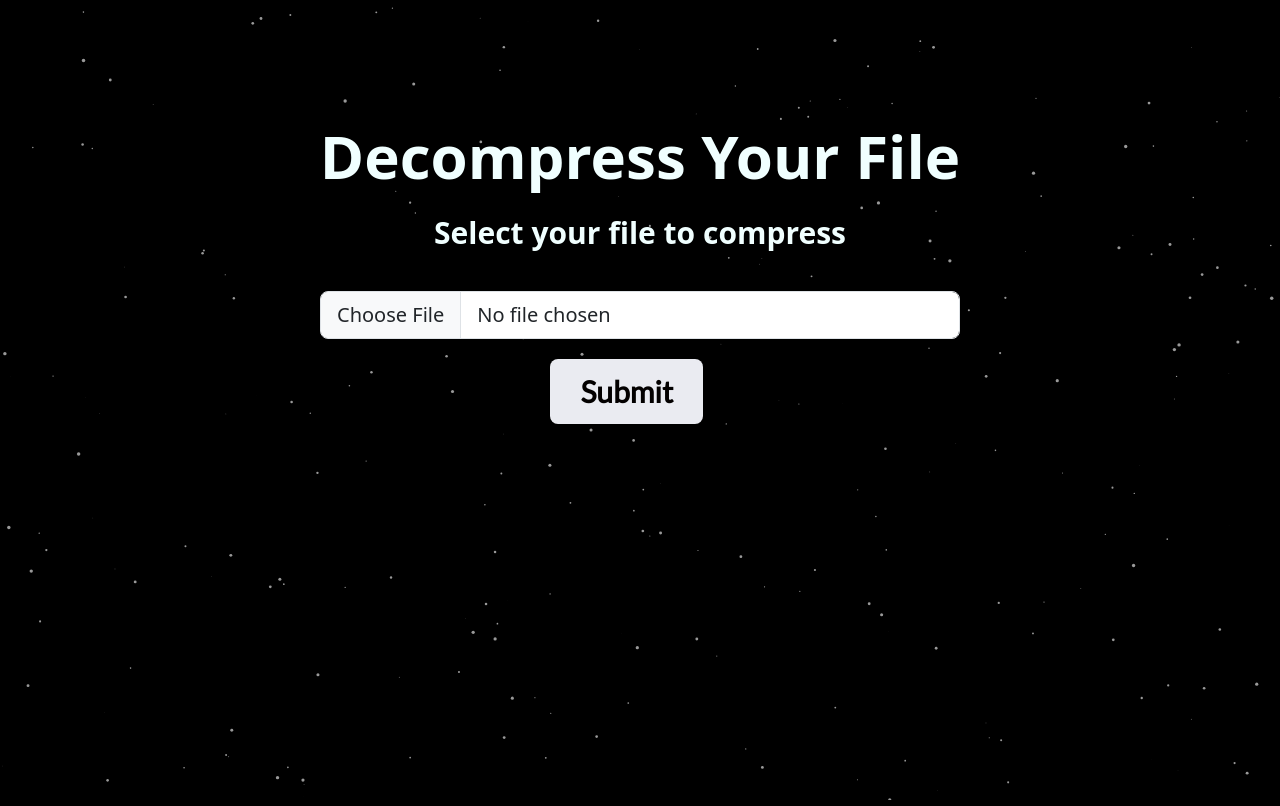
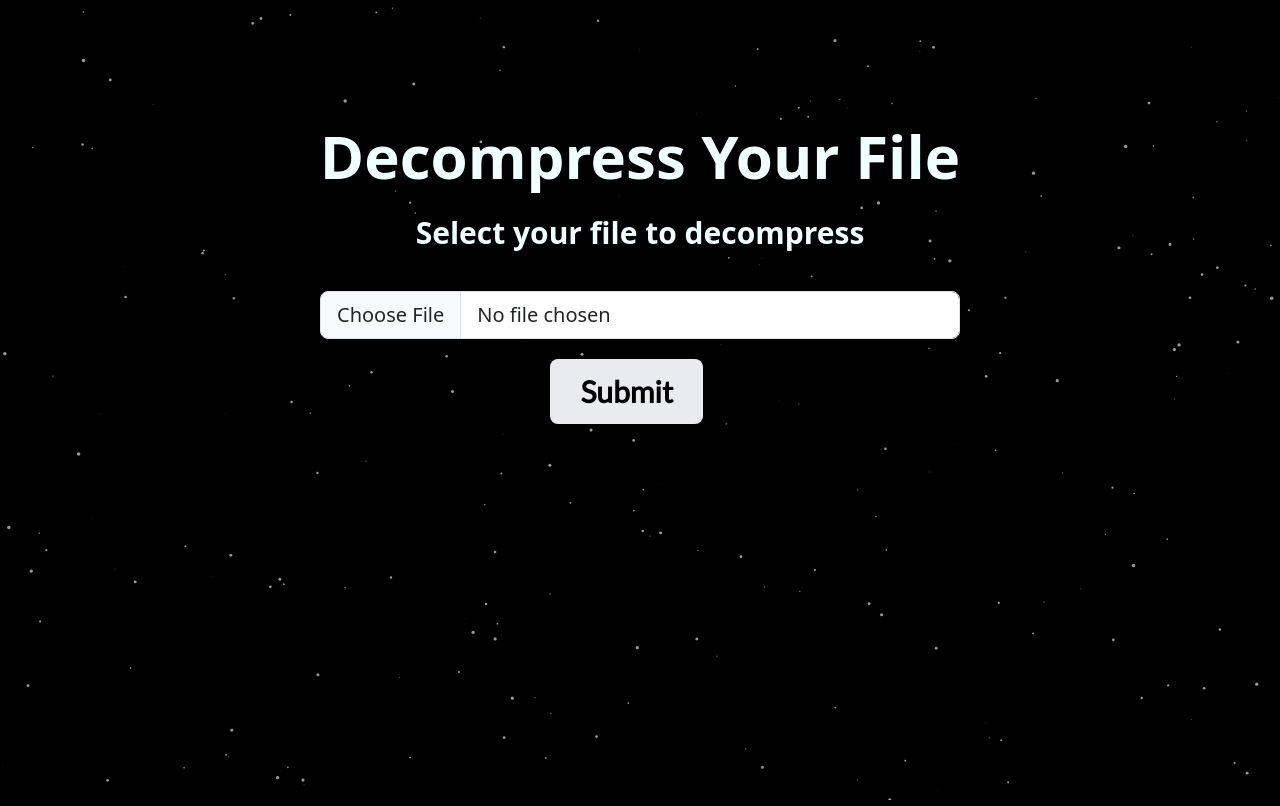
Before and after one commit to aayushdangol16/huffman_dsa, a Django app: page /decompression.html/ in a window 1280 px wide. Run offline with Django 4.2, Linux system fonts and the light colour scheme.

Commit message:
decompress change ***balla aaucha hola

```diff
--- a/huffman_dsa/templates/html/decompression.html
+++ b/huffman_dsa/templates/html/decompression.html
@@ -23,7 +23,7 @@
 <body>
     <div id="bg"></div>
         <h1>Decompress Your File</h1>
-        <h5>Select your file to compress</h5>
+        <h5>Select your file to decompress</h5>
         <div class="file">
             <form method="POST" enctype="multipart/form-data">
                 {% csrf_token %}
```
